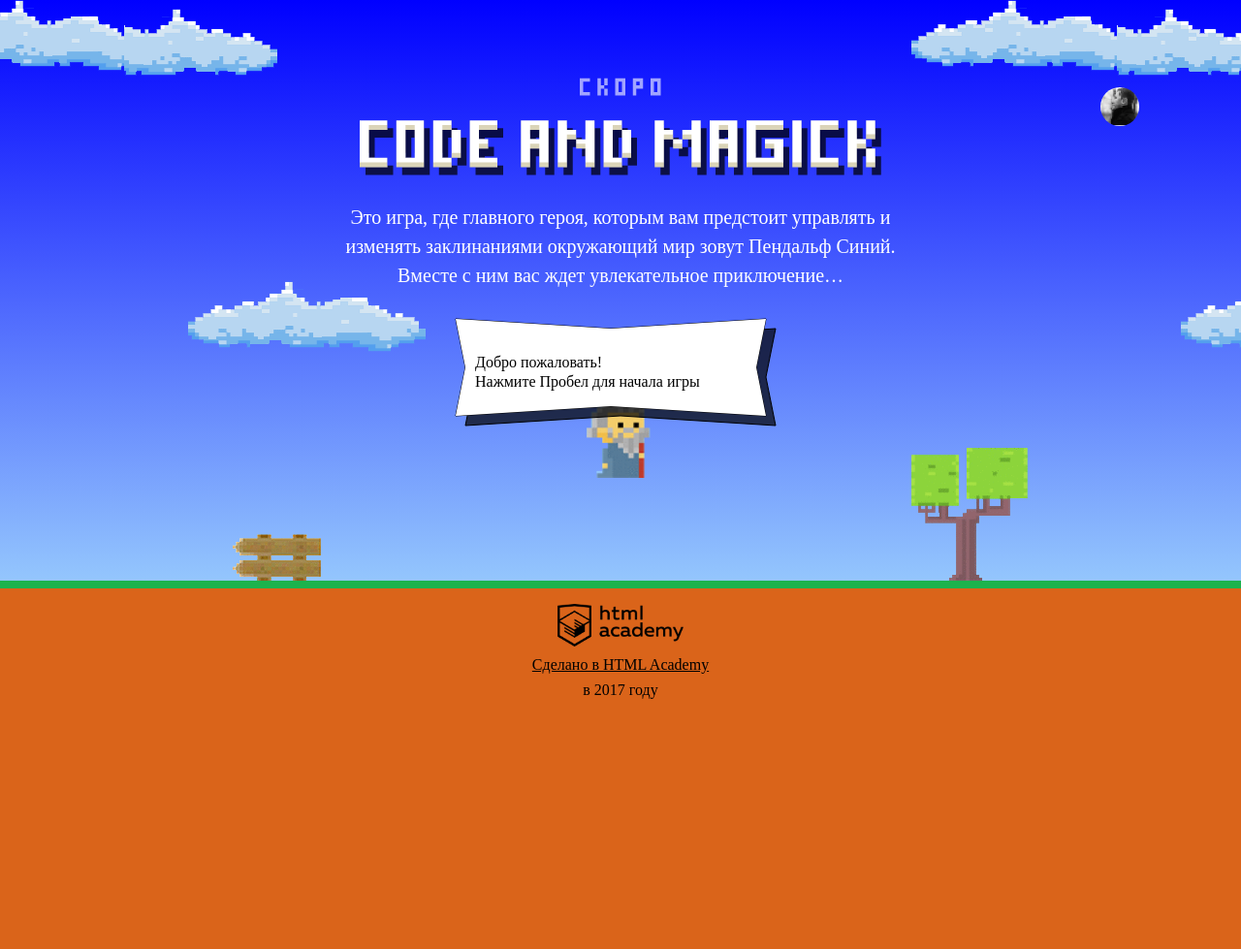
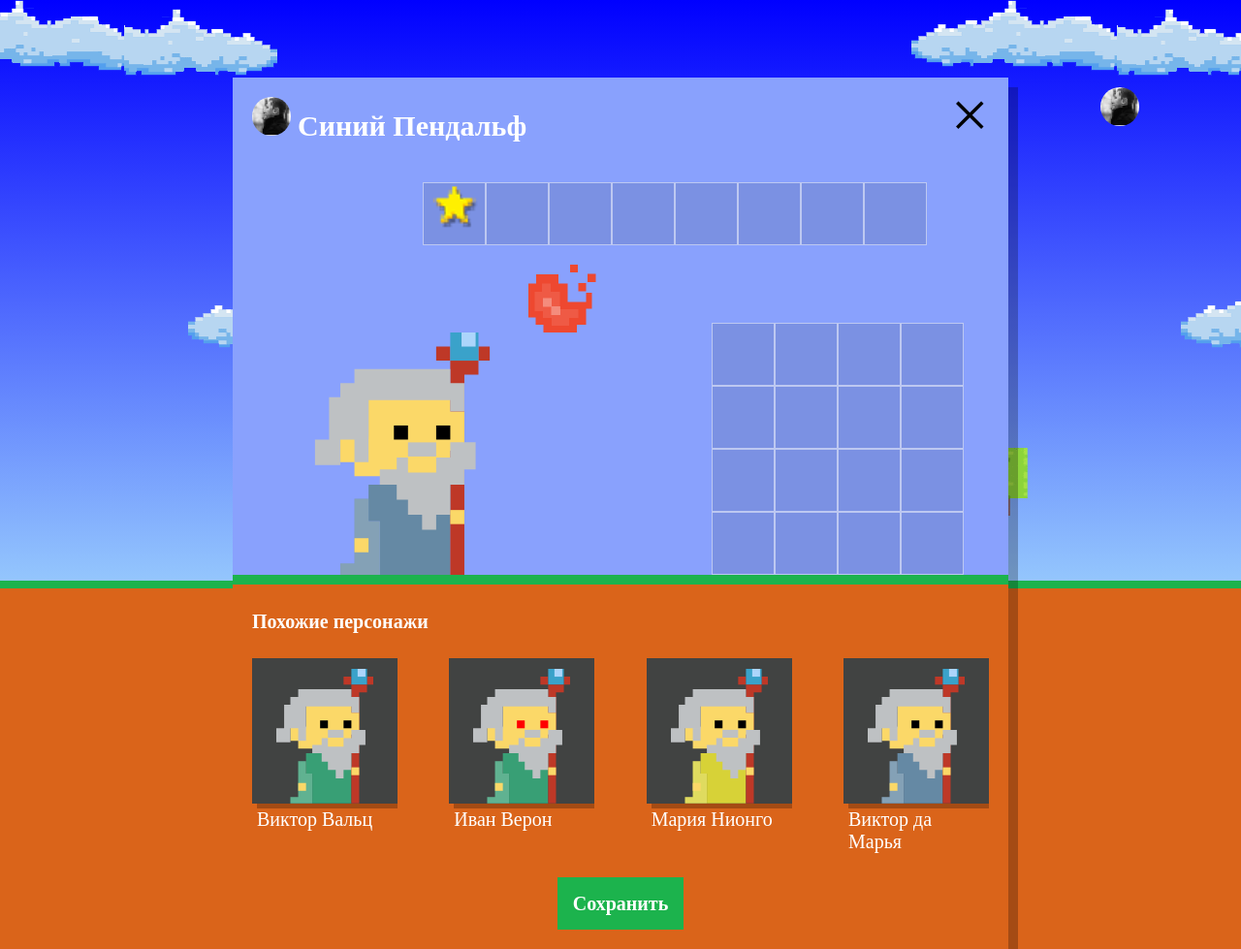
Before and after one commit to khoroshilova/308575-code-and-magick, a website: page index.html in a window 1280 px wide. Shown: the whole page at 97% size. Before the commit the page ends 800 px from the top, so only its background shows below. Drawn offline with Linux system fonts and the light colour scheme; a web font is replaced by a local one.

Commit message:
Похожие персонажи

```diff
--- a/index.html
+++ b/index.html
@@ -186,6 +186,7 @@
         return height / 3;
       };
     </script>
+    <script src="js/setup.js"></script>
     <script src="js/stat.js"></script>
     <script src="js/game.js"></script>
 
--- /dev/null
+++ b/js/setup.js
@@ -0,0 +1,52 @@
+'use strict';
+
+var NAMES = ['Иван', 'Хуан Себастьян', 'Мария', 'Кристоф', 'Виктор', 'Юлия', 'Люпита', 'Вашингтон'];
+var SURNAMES = ['да Марья', 'Верон', 'Мирабелла', 'Вальц', 'Онопко', 'Топольницкая', 'Нионго', 'Ирвинг'];
+var COAT_COLORS = ['rgb(101, 137, 164)', 'rgb(241, 43, 107)', 'rgb(146, 100, 161)', 'rgb(56, 159, 117)', 'rgb(215, 210, 55)', 'rgb(0, 0, 0)'];
+var EYES_COLORS = ['black', 'red', 'blue', 'yellow', 'green'];
+
+// Фунция генерации случайных данных из любого массива
+var randomArray = function (array) {
+  return array[Math.floor(Math.random() * array.length)];
+};
+
+// Фунция генерации случайных данных волшебника
+var randomWizard = function () {
+  return {
+    name: randomArray(NAMES) + ' ' + randomArray(SURNAMES),
+    coatColor: randomArray(COAT_COLORS),
+    eyesColor: randomArray(EYES_COLORS)
+  };
+};
+
+// Цикл создания массива одного волшебника
+var wizards = [];
+for (var j = 0; j < 4; j++) {
+  wizards[j] = randomWizard();
+}
+
+var userDialog = document.querySelector('.setup');
+userDialog.classList.remove('hidden');
+
+var similarListElement = userDialog.querySelector('.setup-similar-list');
+
+var similarWizardTemplate = document.querySelector('#similar-wizard-template')
+    .content
+    .querySelector('.setup-similar-item');
+
+// Функция создания DOM элементов
+var renderWizard = function (wizard) {
+  var wizardElement = similarWizardTemplate.cloneNode(true);
+  wizardElement.querySelector('.setup-similar-label').textContent = wizard.name;
+  wizardElement.querySelector('.wizard-coat').style.fill = wizard.coatColor;
+  wizardElement.querySelector('.wizard-eyes').style.fill = wizard.eyesColor;
+  return wizardElement;
+};
+
+var fragment = document.createDocumentFragment();
+for (var i = 0; i < wizards.length; i++) {
+  fragment.appendChild(renderWizard(wizards[i]));
+}
+similarListElement.appendChild(fragment);
+
+userDialog.querySelector('.setup-similar').classList.remove('hidden');
--- a/js/stat.js
+++ b/js/stat.js
@@ -19,17 +19,17 @@ var renderText = function (ctx, x, y, text) {
   ctx.fillText(text, x, y);
 };
 
-var rendomOpacity = function () {
+var randomOpacity = function () {
   var opacity = (Math.random() * 0.9).toFixed(2);
   return 'rgba(0, 0, 255, ' + opacity + ')';
 };
 
-var getMaxElement = function (arr) {
-  var maxElement = arr[0];
+var getMaxElement = function (elements) {
+  var maxElement = elements[0];
 
-  for (var i = 0; i < arr.length; i++) {
-    if (arr[i] > maxElement) {
-      maxElement = arr[i];
+  for (var i = 0; i < elements.length; i++) {
+    if (elements[i] > maxElement) {
+      maxElement = elements[i];
     }
   }
 
@@ -49,7 +49,7 @@ window.renderStatistics = function (ctx, names, times) {
     if (names[i] === 'Вы') {
       ctx.fillStyle = 'rgba(255, 0, 0, 1)';
     } else {
-      ctx.fillStyle = rendomOpacity();
+      ctx.fillStyle = randomOpacity();
     }
 
     var timeRect = BAR_HEIGHT * times[i] / maxTime;
```
